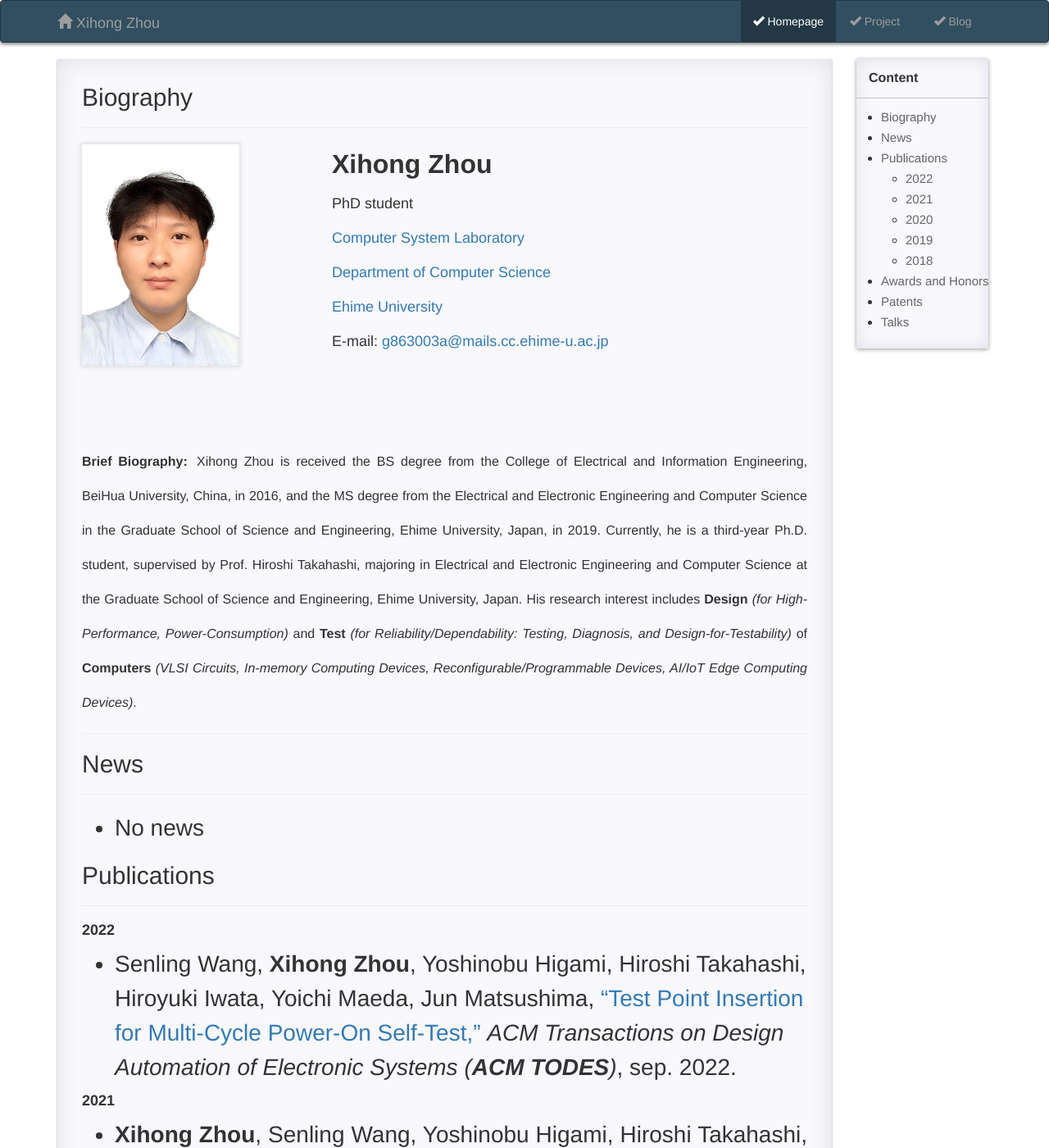
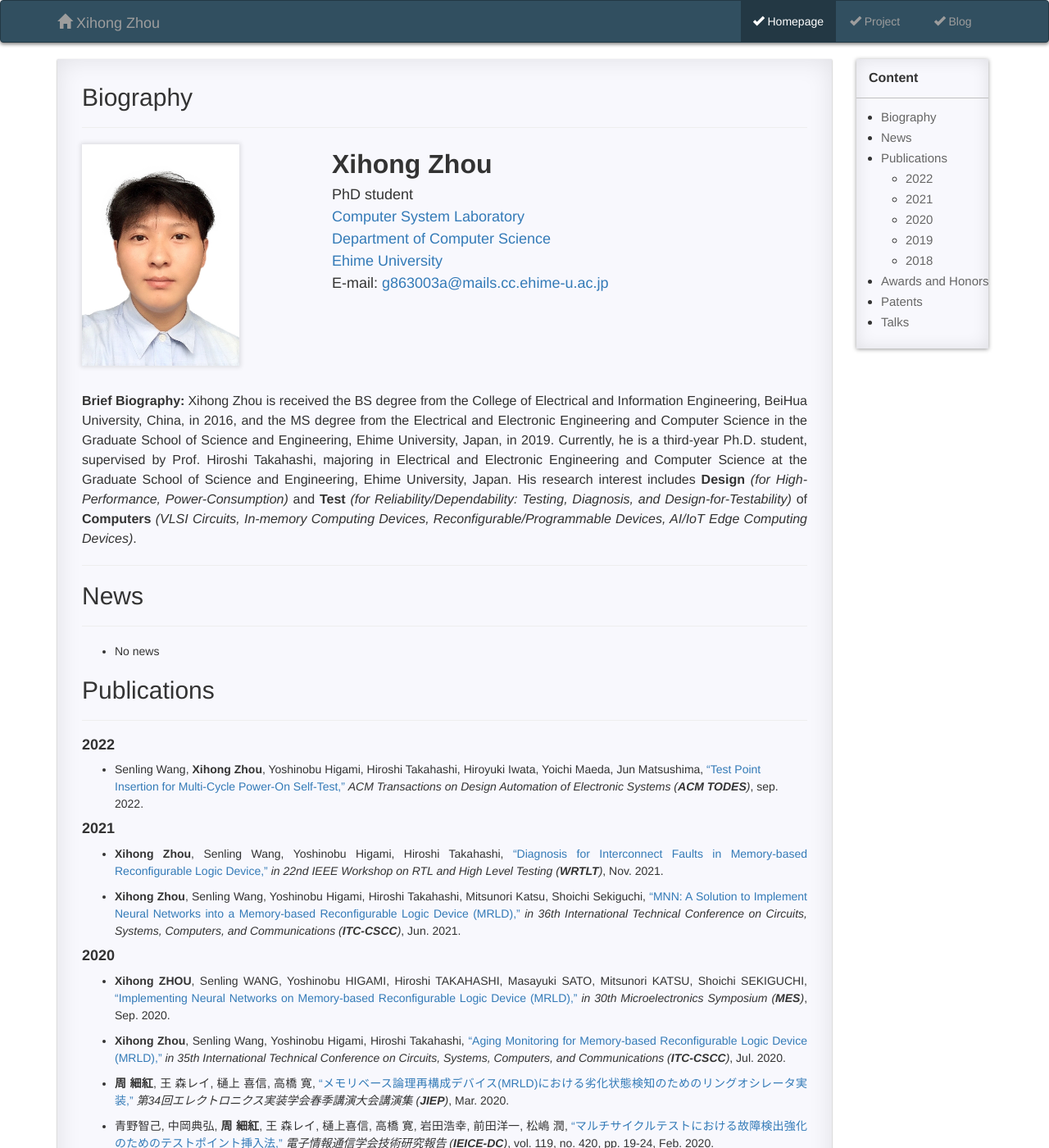
Before and after one commit to XihongZhou/xihongzhou.github.io, a Jekyll site: the page built from pages/1_homepage.md, in a window 1280 px wide and 1400 px high. Shown: the whole window at 82% size. Built offline with Jekyll 4.4.1, drawn with Linux system fonts in a browser that asks for light colours; comment, search, counter and statistics services are not loaded.

Commit message:
Update index.css

```diff
--- a/static/css/index.css
+++ b/static/css/index.css
@@ -258,7 +258,7 @@ footer .point{
  */
 .post{
 	padding:10px 30px;
-	font-size: 2em;
+	font-size: "2";
 	line-height: 1.5;
 	/* -webkit-text-size-adjust: 100%; */
 }
```
